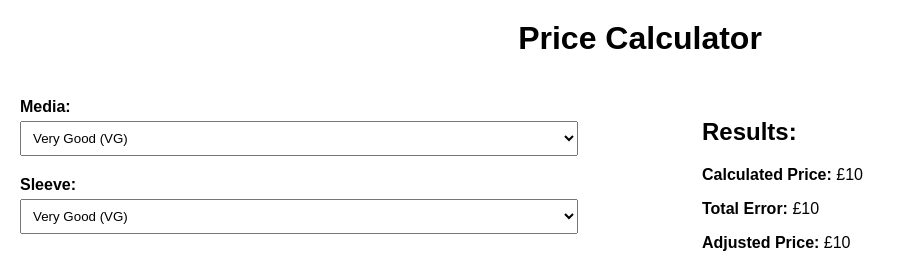
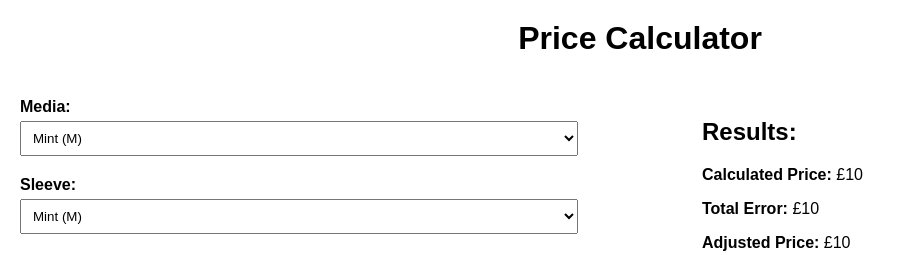
Before and after one commit to stigoftdump/vinylprice2, a Flask app: template templates/index.html in a window 1280 px wide. Shown: the top 255 px of the page, without its empty margins (0-906 px from the left). Run offline with Flask 3, Linux system fonts and the light colour scheme; the template is opened without the code that fills it: most values are stand-ins (such as "Sample title", 1, 10 or a date in 2020).

Commit message:
Remembers the dropdown settings

```diff
--- a/app.py
+++ b/app.py
@@ -24,7 +24,8 @@ def index():
         code_path = project_path + 'vin.py'
 
         # Run the Python script with the input
-        result = subprocess.run([python_path, code_path, str(quality), shop_var], capture_output=True, text=True)
+        #result = subprocess.run([python_path, code_path, str(quality), shop_var], capture_output=True, text=True)
+        result = subprocess.run([python_path, code_path, str(quality), str(shop_var)], capture_output=True, text=True)
 
         # Capture and debug the output
         output = result.stdout.strip()
@@ -53,12 +54,16 @@ def index():
                                calculated_price=calculated_price,
                                adjusted_price=adjusted_price,
                                actual_price=actual_price,
+                               media=media,
+                               sleeve=sleeve,
                                chart_url="static/images/chart.png")
 
     return render_template("index.html",
                            calculated_price=calculated_price,
                            adjusted_price=adjusted_price,
                            actual_price=actual_price,
+                           media=6,
+                           sleeve=6,
                            chart_url=None)
 
 
--- a/templates/index.html
+++ b/templates/index.html
@@ -68,17 +68,17 @@
                 <div class="form-group">
                     <label for="media">Media:</label>
                     <select id="media" name="media">
-                        <option value="9">Mint (M)</option>
-                        <option value="8">Near Mint (NM or M-)</option>
-                        <option value="7">Very Good Plus (VG+)</option>
-                        <option value="6" selected>Very Good (VG)</option>
-                        <option value="5">Good Plus (G+)</option>
-                        <option value="4">Good (G)</option>
-                        <option value="3">Fair (F)</option>
-                        <option value="2">Poor (P)</option>
-                        <option value="1">Generic</option>
-                        <option value="1">Not Graded</option>
-                        <option value="1">No Cover</option>
+                        <option value="9" {% if media == 9 %}selected{% endif %}>Mint (M)</option>
+                        <option value="8" {% if media == 8 %}selected{% endif %}>Near Mint (NM or M-)</option>
+                        <option value="7" {% if media == 7 %}selected{% endif %}>Very Good Plus (VG+)</option>
+                        <option value="6" {% if media == 6 %}selected{% endif %}>Very Good (VG)</option>
+                        <option value="5" {% if media == 5 %}selected{% endif %}>Good Plus (G+)</option>
+                        <option value="4" {% if media == 4 %}selected{% endif %}>Good (G)</option>
+                        <option value="3" {% if media == 3 %}selected{% endif %}>Fair (F)</option>
+                        <option value="2" {% if media == 2 %}selected{% endif %}>Poor (P)</option>
+                        <option value="1" {% if media == 1 %}selected{% endif %}>Generic</option>
+                        <option value="1" {% if media == 1 %}selected{% endif %}>Not Graded</option>
+                        <option value="1" {% if media == 1 %}selected{% endif %}>No Cover</option>
                     </select>
                 </div>
 
@@ -86,17 +86,17 @@
                 <div class="form-group">
                     <label for="sleeve">Sleeve:</label>
                     <select id="sleeve" name="sleeve">
-                        <option value="9">Mint (M)</option>
-                        <option value="8">Near Mint (NM or M-)</option>
-                        <option value="7">Very Good Plus (VG+)</option>
-                        <option value="6" selected>Very Good (VG)</option>
-                        <option value="5">Good Plus (G+)</option>
-                        <option value="4">Good (G)</option>
-                        <option value="3">Fair (F)</option>
-                        <option value="2">Poor (P)</option>
-                        <option value="1">Generic</option>
-                        <option value="1">Not Graded</option>
-                        <option value="1">No Cover</option>
+                        <option value="9" {% if sleeve == 9 %}selected{% endif %}>Mint (M)</option>
+                        <option value="8" {% if sleeve == 8 %}selected{% endif %}>Near Mint (NM or M-)</option>
+                        <option value="7" {% if sleeve == 7 %}selected{% endif %}>Very Good Plus (VG+)</option>
+                        <option value="6" {% if sleeve == 6 %}selected{% endif %}>Very Good (VG)</option>
+                        <option value="5" {% if sleeve == 5 %}selected{% endif %}>Good Plus (G+)</option>
+                        <option value="4" {% if sleeve == 4 %}selected{% endif %}>Good (G)</option>
+                        <option value="3" {% if sleeve == 3 %}selected{% endif %}>Fair (F)</option>
+                        <option value="2" {% if sleeve == 2 %}selected{% endif %}>Poor (P)</option>
+                        <option value="1" {% if sleeve == 1 %}selected{% endif %}>Generic</option>
+                        <option value="1" {% if sleeve == 1 %}selected{% endif %}>Not Graded</option>
+                        <option value="1" {% if sleeve == 1 %}selected{% endif %}>No Cover</option>
                     </select>
                 </div>
 
```
